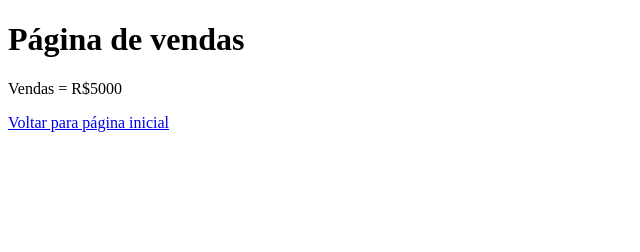
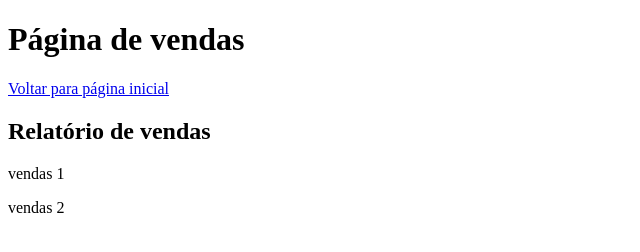
Before and after one commit to guilhermejacyzin/gitlesson, a plain HTML site: page vendas.html in a window 1280 px wide. Shown: the whole page, without its empty margins (0-640 px from the left). Drawn offline with Linux system fonts and the light colour scheme.

Commit message:
Adicionado parágrafo de vendas 1, vendas 2, h2 de Relatório de vendas em vendas

```diff
--- a/vendas.html
+++ b/vendas.html
@@ -6,7 +6,9 @@
 </head>
 <body>
     <h1>Página de vendas</h1>
-    <p>Vendas = R$5000</p>
     <a href="index.html">Voltar para página inicial</a>
+    <h2>Relatório de vendas</h2>
+    <p>vendas 1</p>
+    <p>vendas 2</p>
 </body>
 </html>
```
